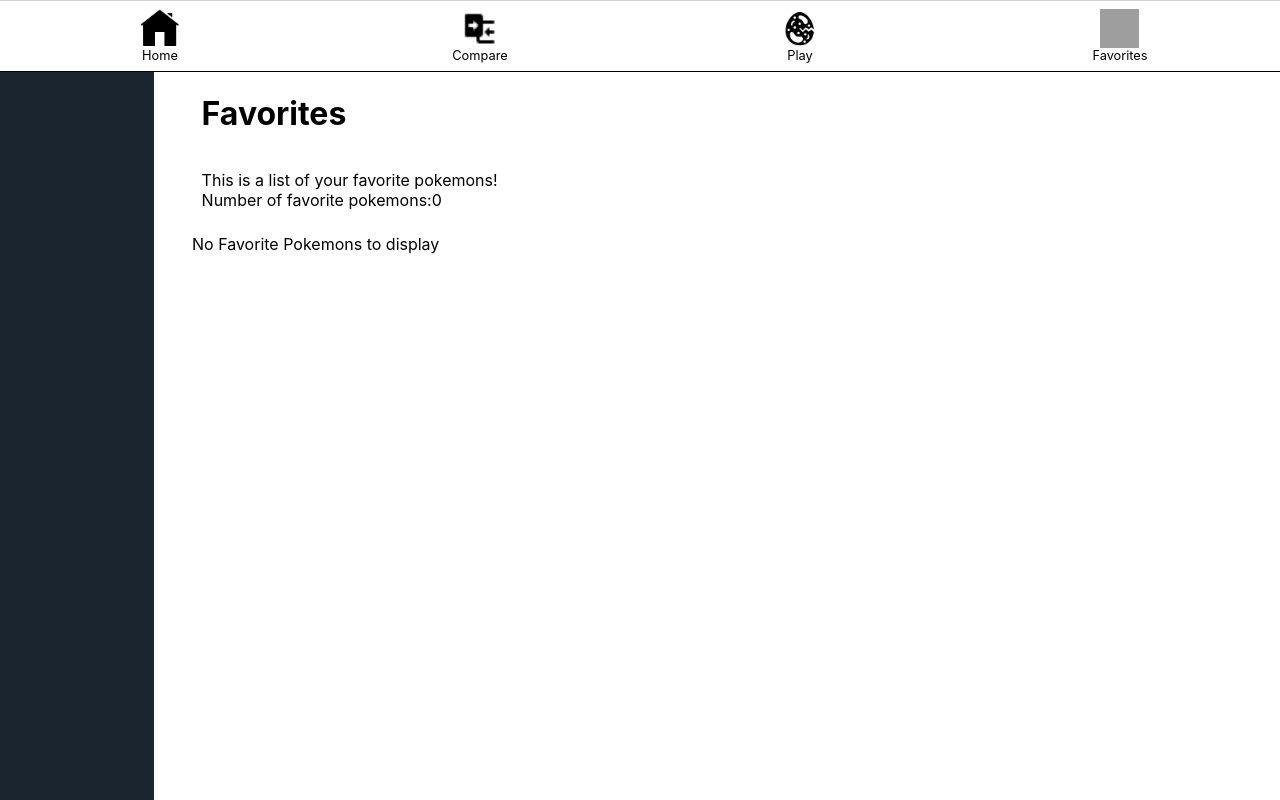
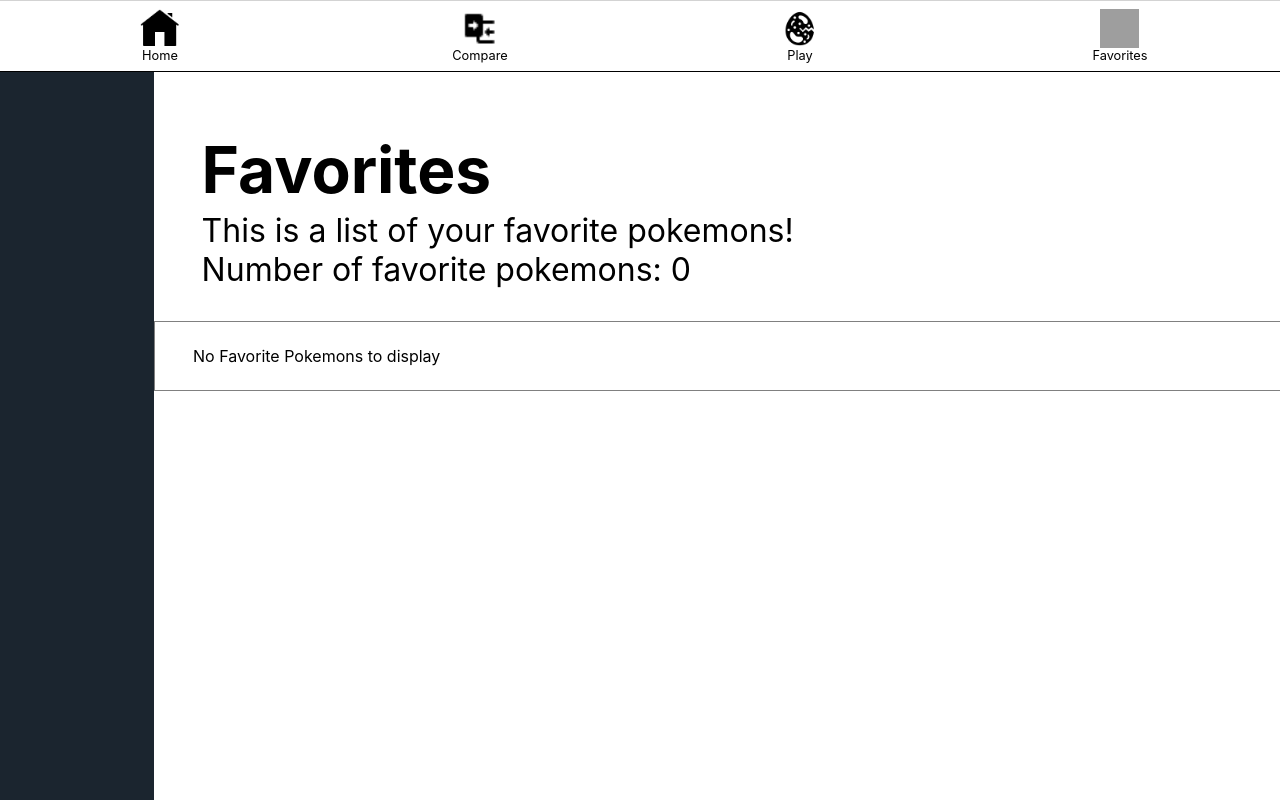
Before and after one commit to Cg9291/pokedex, a React (Create React App) app: page /favorites in a window 1280 px wide. Built offline with nearby package versions, Linux system fonts and the light colour scheme; grey boxes are pictures that could not be loaded.

Commit message:
homepage ui tweaks

```diff
--- a/src/components/homepage/header/Header.tsx
+++ b/src/components/homepage/header/Header.tsx
@@ -41,6 +41,7 @@ const HeaderText = styled.h2`
     padding: 0 0 1rem;
 
     @media ${breakpoints.widthsQueries.minWidths.laptop} {
-        font-size: xx-large;
+        font-size: 4rem;
+        margin-top: 2rem;
     }
 `;
--- a/src/components/homepage/header/RandomizeSelectionButton.tsx
+++ b/src/components/homepage/header/RandomizeSelectionButton.tsx
@@ -39,4 +39,8 @@ const Button = styled.button.attrs({ type: "button" })`
     padding: 0 0.5rem;
     border: none;
     font-weight: 600;
+    @media ${breakpoints.widthsQueries.minWidths.laptop} {
+        font-size: 1.4rem;
+        font-weight: unset;
+    }
 `;
--- a/src/components/homepage/header/search/Search.tsx
+++ b/src/components/homepage/header/search/Search.tsx
@@ -201,11 +201,13 @@ const Input = styled.input.attrs({
 `;
 
 const FilterButton = styled.button.attrs({ type: "button" })`
-    /* width: 100%; */
     flex: 0 1 15%;
     height: 100%;
     max-width: 6rem;
     border-radius: 10px;
+    @media ${breakpoints.widthsQueries.minWidths.laptop} {
+        font-size: 1.4rem;
+    }
 `;
 
 const SearchIconButton = styled.button.attrs({ type: "submit" })<{ $isShowingSuggestions: boolean }>`
--- a/src/components/homepage/pokemonPictureCards/PokemonPictureCard.tsx
+++ b/src/components/homepage/pokemonPictureCards/PokemonPictureCard.tsx
@@ -133,6 +133,9 @@ const PokeName = styled.h4`
     color: white;
     grid-area: name;
     place-self: start;
+    @media ${breakpoints.widthsQueries.minWidths.laptop} {
+        font-size: 2.5rem;
+    }
 `;
 
 const PokeId = styled.span`
@@ -150,6 +153,9 @@ const PokemonTypesContainer = styled(ContainerPrototype)`
     align-self: center;
     margin-bottom: 0.3rem;
     max-height: 100%;
+    @media ${breakpoints.widthsQueries.minWidths.laptop} {
+        margin-bottom: 1.5rem;
+    }
 `;
 
 const PokemonImgWrapper = styled.div`
--- a/src/components/homepage/pokemonPictureCards/PokemonTypesElement.tsx
+++ b/src/components/homepage/pokemonPictureCards/PokemonTypesElement.tsx
@@ -37,5 +37,6 @@ const Container = styled.div<{ $dynamicBackground?: boolean; $pokeType: string }
     @media ${breakpoints.widthsQueries.minWidths.laptop} {
         height: 3rem;
         font-size: 1.25rem;
+        padding-right: 1rem;
     }
 `;
--- a/src/pages/Comparator.tsx
+++ b/src/pages/Comparator.tsx
@@ -170,10 +170,17 @@ const Header = styled(ContainerPrototype)`
 const HeaderTitle = styled.h1<{ $isCompared?: boolean }>`
     margin: ${(props) => props.$isCompared && "auto"};
     font-size: ${(props) => props.$isCompared && "1.5em"};
+
+    @media ${breakpoints.widthsQueries.minWidths.laptop} {
+        font-size: 4rem;
+    }
 `;
 
 const HeaderDescription = styled.p`
     min-height: fit-content;
+    @media ${breakpoints.widthsQueries.minWidths.laptop} {
+        font-size: 2rem;
+    }
 `;
 
 const ComparatorBody = styled(ContainerPrototype)`
--- a/src/pages/Favorites.tsx
+++ b/src/pages/Favorites.tsx
@@ -12,7 +12,6 @@ export function Favorites(): React.ReactElement {
             <PokemonPictureCard id={number} key={index} isLink={true} />
         ));
 
-    console.log(favoritedPokemons);
     return (
         <Container>
             <Wrapper>
@@ -20,7 +19,7 @@ export function Favorites(): React.ReactElement {
                 <SubTitle>
                     This is a list of your favorite pokemons!
                     <br />
-                    Number of favorite pokemons:{numberOfFavoritedPokemons}
+                    Number of favorite pokemons: {numberOfFavoritedPokemons}
                 </SubTitle>
                 <FavoritesContainer>
                     {numberOfFavoritedPokemons !== 0 ? mapPictureCards() : "No Favorite Pokemons to display"}
@@ -56,7 +55,8 @@ export const FavoritesContainer = styled.div`
     overflow: scroll;
     @media ${breakpoints.widthsQueries.minWidths.laptop} {
         column-gap: 3rem;
-        padding: 1vh 3vw;
+        padding: 3vh 3vw;
+        border: 1px solid grey;
     }
 `;
 
@@ -66,7 +66,9 @@ const Title = styled.h1`
     font-weight: bold;
     @media ${breakpoints.heightsQueries.minHeights.laptop} {
         margin-left: 3rem;
-        margin-bottom: 1rem;
+        margin-bottom: 0.2rem;
+        padding-top: 1rem;
+        font-size: 4rem;
     }
 `;
 
@@ -74,7 +76,7 @@ const SubTitle = styled.h4`
     color: ${typesColors.black};
     font-weight: normal;
     @media ${breakpoints.heightsQueries.minHeights.laptop} {
-        margin-left: 3rem;
-        margin-bottom: 1rem;
+        margin: 0 0 2rem 3rem;
+        font-size: 2rem;
     }
 `;
```
